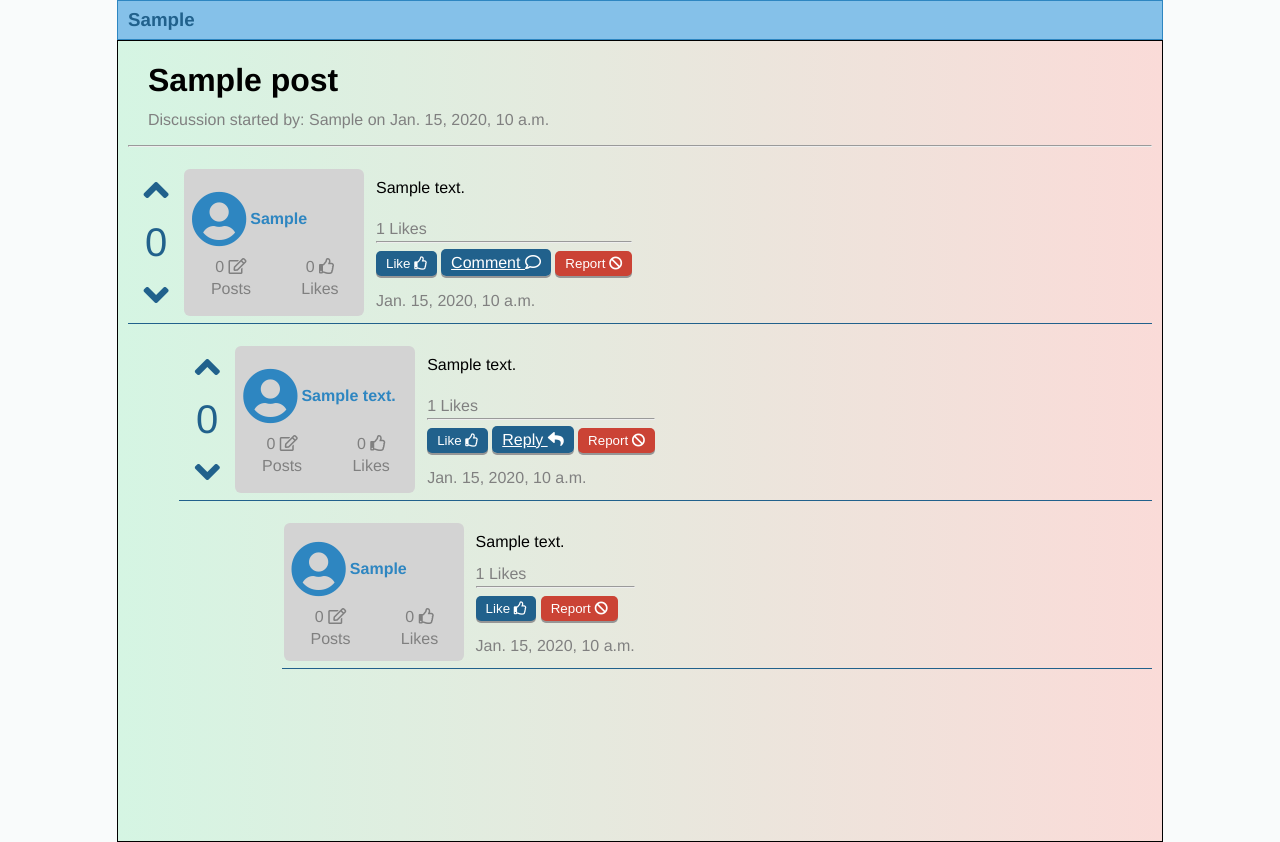
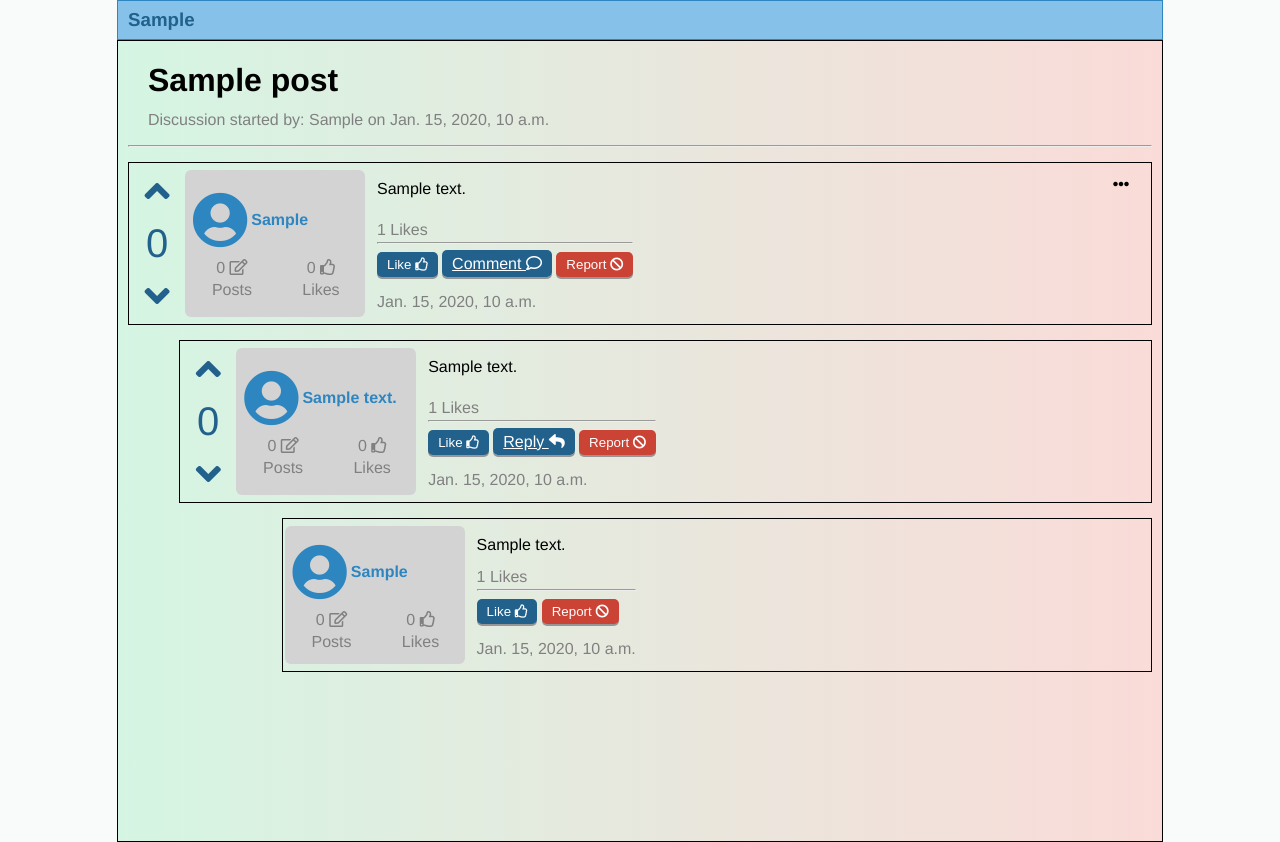
Before and after one commit to osama-aboukoura/final-year-project, a Django app: page /posts/1/ in a window 1280 px wide. Run offline with Django 3.2, Linux system fonts and the light colour scheme; tables that the repository leaves empty hold one stand-in row (values such as "Sample post"); some libraries are stand-ins or nearby versions.

Commit message:
Add functionality for edit and delete posts

```diff
--- a/post/static/singlePost/style.css
+++ b/post/static/singlePost/style.css
@@ -36,10 +36,11 @@ body {
 }
 
 .card {
+    position: relative;
     border-bottom: 1px solid #21618C;
-    /* border: 1px solid black; */
+    border: 1px solid black;
     margin: 15px 0px;
-    padding: 5px 0;
+    padding: 5px 50px 5px 0px;
 }
 .post { width: 100%; }
 .comment { width: 95%; margin-left: 5%;}
@@ -82,14 +83,57 @@ body {
     padding: 10px 10px 110px 10px;
 }
 
+.ellipsis-top-right {
+    position: absolute;
+    top: -10px;
+    right: -30px;
+}
+
+.drop-down:hover .drop-down-top-right-corner {
+    display: block;
+}
+
+.drop-down-top-right-corner {
+    display: none;
+    position: absolute;
+    top: 10px;
+    right: -30px;
+    background-color: white;
+    width: 120px;
+    box-shadow: 0px 5px 10px 0px rgba(0,0,0,0.3);
+}
+
+.drop-down-top-right-corner a {
+    text-decoration: none;
+    display: block;
+    color: #2E86C1;
+    padding: 12px 16px;
+    font-size: 16px;
+    background: #F9FBFB
+}
+
+.delete-button {
+    display: block;
+    width: 100%;
+    font-size: 16px;
+    text-align: left;
+    background: #F9FBFB;
+    color: #2E86C1;
+    padding: 12px 16px;
+    border: none;
+}
+
+.drop-down-top-right-corner a:hover, .delete-button:hover {
+    background: #D5F5E3;
+    cursor: pointer;
+}
+
 .buttons-and-date-fixed-bottom {
     position: absolute;
     color: gray;
     bottom: -10;
     left: 10;
 }
-
-
 
 
 .button {
--- a/post/templates/post/comment.html
+++ b/post/templates/post/comment.html
@@ -13,7 +13,7 @@
             <p style='margin-bottom: -5px; padding: 0;'>{{comment.commentNumberOfLikes}} Likes</p>
             <hr/>
             <button class='button blue'>Like <i class="far fa-thumbs-up"></i></button>
-            <a class='button blue' href='{{comment.pk}}/addreply/'>Reply <i class="fas fa-reply"></i></a>
+            <a class='button blue' href='{{comment.pk}}/add-reply/'>Reply <i class="fas fa-reply"></i></a>
             <button class='button danger'>Report <i class="fas fa-ban"></i></button>
             <p>{{comment.commentDate}}</p>
         </div>
--- a/post/templates/post/post.html
+++ b/post/templates/post/post.html
@@ -9,11 +9,25 @@
     </td>
     <td class='post-content'>
         <p>{{post.postContent}}</p>
+        <div class='drop-down'>
+            <p class='ellipsis-top-right'><i class="fas fa-ellipsis-h"></i></p>
+            <div class='drop-down-top-right-corner'>
+                <a href="{% url 'post:edit-post' post.pk %}">Edit <i class="fas fa-edit" style='float:right'></i></a>
+                {% comment %} <a href="{% url 'post:delete-post' post.pk %}">Delete <i class="fas fa-trash-alt" style='float:right'></i></a> {% endcomment %}
+                <form action='{% url 'post:delete-post' post.pk %}' method='post' style='padding:0; margin:0'>
+                    {% csrf_token %}
+                    <input type='hidden' name='post_id' value='{{post.pk}}'/>
+                    <button class='delete-button' type='submit'>
+                        Delete <i class="fas fa-trash-alt" style='float:right'></i>
+                    </button>
+                </form>
+            </div>
+        </div>
         <div class='buttons-and-date-fixed-bottom'>
             <p style='margin-bottom: -5px; padding: 0;'>{{post.postNumberOfLikes}} Likes</p>
             <hr/>
             <button class='button blue'>Like <i class="far fa-thumbs-up"></i></button>
-            <a class='button blue' href='addcomment/'>Comment <i class="far fa-comment"></i></a>
+            <a class='button blue' href='add-comment/'>Comment <i class="far fa-comment"></i></a>
             <button class='button danger'>Report <i class="fas fa-ban"></i></button>
             <p>{{post.postDate}}</p>
         </div>
--- a/post/urls.py
+++ b/post/urls.py
@@ -4,15 +4,21 @@ from . import views
 app_name = 'post'
 
 urlpatterns = [
-    # url looks like: /post/
+    # url: /posts/
     url(r'^$', views.IndexView.as_view(), name='index'),
-
-    # url looks like: /post/4/
+    # url: /posts/4/
     url(r'^(?P<pk>[0-9]+)/$', views.ShowPostView.as_view(), name='showPost'),
 
-    url(r'^addpost/$', views.PostCreate.as_view(), name='post-add'),
+    # url: /add-post/
+    url(r'^add-post/$', views.PostCreate.as_view(), name='add-post'),
+    # url: /posts/3/add-comment/
+    url(r'^(?P<pk>[0-9]+)/add-comment/$', views.CommentCreate.as_view(), name='add-comment'),
+    # url: /posts/2/4/add-reply/
+    url(r'^(?P<post_pk>[0-9]+)/(?P<comment_pk>[0-9]+)/add-reply/$', views.ReplyCreate.as_view(), name='add-reply'),
 
-    url(r'^(?P<pk>[0-9]+)/addcomment/$', views.CommentCreate.as_view(), name='comment-add'),
+    # url: /posts/3/edit-post/
+    url(r'^(?P<pk>[0-9]+)/edit-post/$', views.PostUpdate.as_view(), name='edit-post'),
+    # url: /posts/3/delete-post/
+    url(r'^(?P<pk>[0-9]+)/delete-post/$', views.PostDelete.as_view(), name='delete-post'),
 
-    url(r'^(?P<post_pk>[0-9]+)/(?P<comment_pk>[0-9]+)/addreply/$', views.ReplyCreate.as_view(), name='reply-add'),
 ]
--- a/post/views.py
+++ b/post/views.py
@@ -2,6 +2,7 @@ from django.views import generic
 from django.views.generic.edit import CreateView, UpdateView, DeleteView
 from .models import Post, Comment, Reply
 from django.urls import reverse
+from django.urls import reverse_lazy
 
 class IndexView(generic.ListView):
     template_name = 'post/index.html'
@@ -18,6 +19,15 @@ class ShowPostView(generic.DetailView):
 class PostCreate(CreateView):
     model = Post
     fields = ['postedBy', 'postTitle', 'postTopic', 'postContent']
+
+class PostUpdate(UpdateView):
+    model = Post
+    fields = ['postedBy', 'postTitle', 'postTopic', 'postContent']
+
+class PostDelete(DeleteView):
+    model = Post
+    success_url = reverse_lazy('post:index')
+
 
 class CommentCreate(CreateView):
     model = Comment
```
